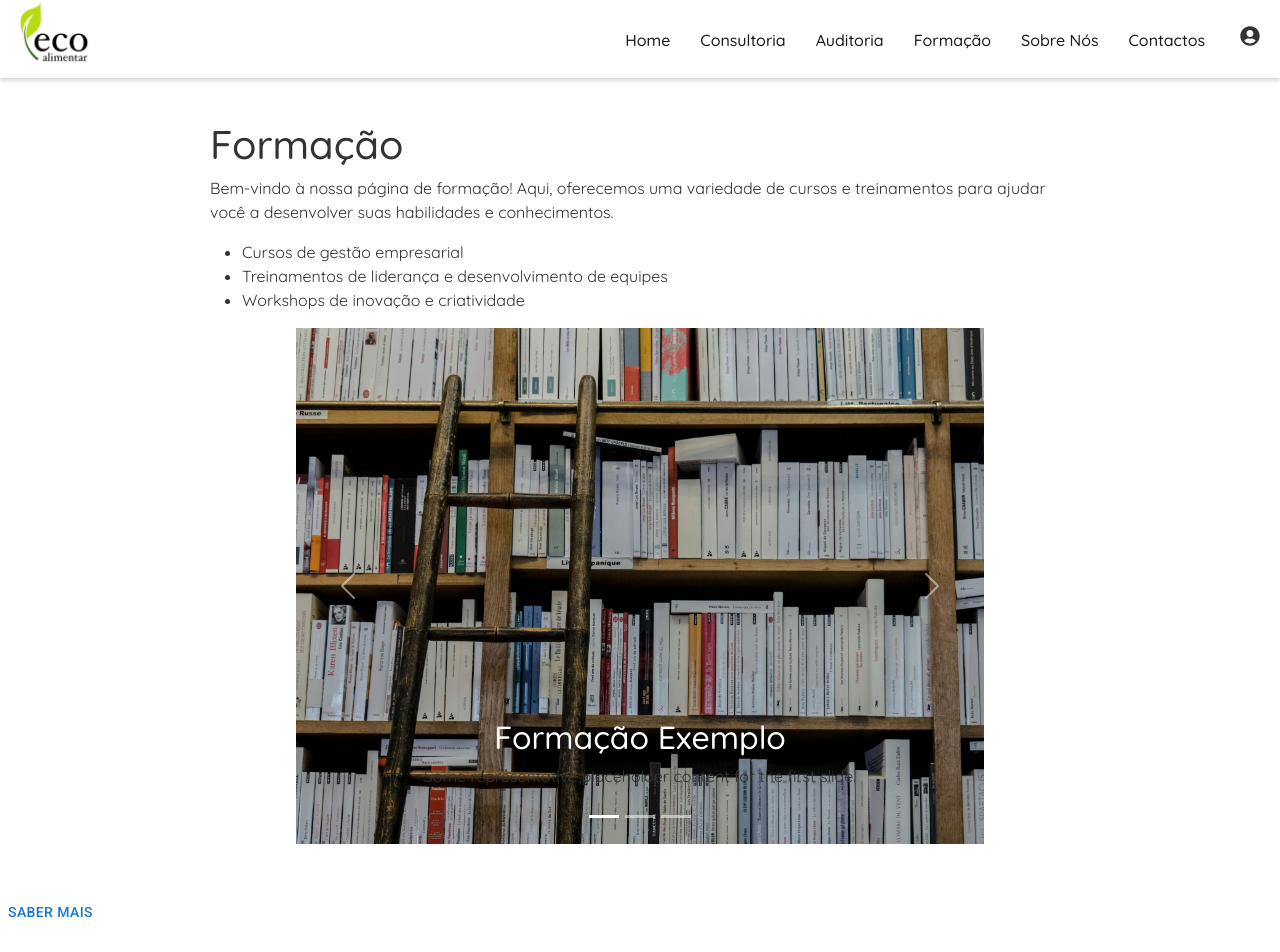
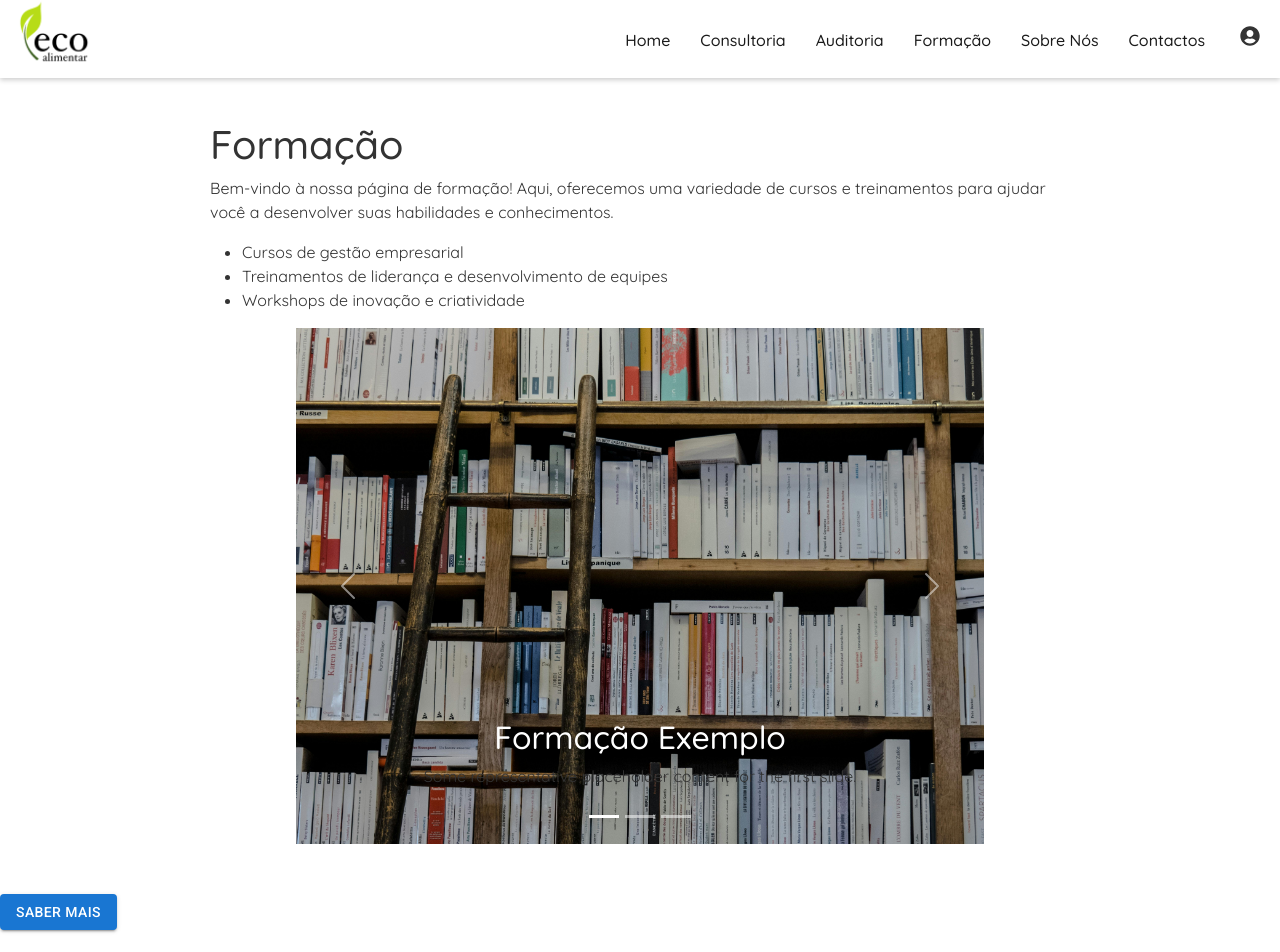
Before and after one commit to Filipe3Paisana/Ecoalimentar, a React (Create React App) app in the folder Web/: page /formacao in a window 1280 px wide. Shown: the top 952 px of the page. Built offline with nearby package versions, Linux system fonts and the light colour scheme.

Commit message:
página de detalhes da formação criada

```diff
--- a/Web/src/App.js
+++ b/Web/src/App.js
@@ -4,6 +4,7 @@ import Home from "./Home";
 import Consultoria from "./Consultoria";
 import Auditoria from "./Auditoria";
 import Formacao from "./Formacao";
+import DetalhesFormacao from "./DetalhesFormacao";
 import Sobre from "./Sobre";
 import Contactos from "./Contactos";
 import Navbar from "./Navbar";
@@ -25,6 +26,7 @@ function App() {
             <Route path="/consultoria" element={<Consultoria />} />
             <Route path="/auditoria" element={<Auditoria />} />
             <Route path="/formacao" element={<Formacao />} />
+            <Route path="/detalhes" element={<DetalhesFormacao />} />
             <Route path="/sobre" element={<Sobre />} />
             <Route path="/contactos" element={<Contactos />} />
             <Route path="/registo" element={<Registo />} />
--- a/Web/src/DetalhesFormacao.js
+++ b/Web/src/DetalhesFormacao.js
@@ -3,7 +3,7 @@ import './index.css'
 import Footer from './Footer';
 import Button from '@mui/material/Button';
 
-function Formacao() {
+function DetalhesFormacao() {
   return (
     <>
     <div className="content">
@@ -11,9 +11,11 @@ function Formacao() {
         <p>Titulo</p>
         <p>Descrição</p>
     </div>
-    <button>
+    <Button variant="contained" color="primary">
         Inscrever-se
-    </button>
+    </Button>
     </>
   );
 }
+
+export default DetalhesFormacao;
--- a/Web/src/Formacao.js
+++ b/Web/src/Formacao.js
@@ -53,9 +53,11 @@ function Formacao() {
             </button>
           </div>
       </div>
-      <Button>
-        saber mais
-      </Button>
+      <a href="/detalhes">
+        <Button variant="contained" color="primary">
+          saber mais
+        </Button>
+      </a>
       <Footer />
     </>
   );
```
